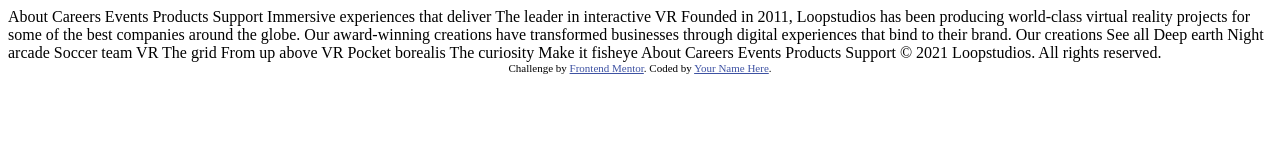
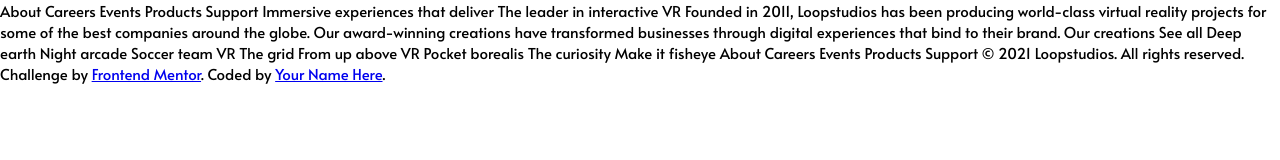
Before and after one commit to eduardo-takeo/loopstudios, a website: page index.html in a window 1280 px wide. Drawn offline with Linux system fonts and the light colour scheme.

Commit message:
Add fonts and global style

```diff
--- a/index.html
+++ b/index.html
@@ -1,59 +1,38 @@
 <!DOCTYPE html>
 <html lang="en">
   <head>
-  <meta charset="UTF-8">
-  <meta name="viewport" content="width=device-width, initial-scale=1.0"> <!-- displays site properly based on user's device -->
-
-  <link rel="icon" type="image/png" sizes="32x32" href="./images/favicon-32x32.png">
+    <meta charset="UTF-8" />
+    <meta name="viewport" content="width=device-width, initial-scale=1.0" />
+    <link
+      rel="icon"
+      type="image/png"
+      sizes="32x32"
+      href="./images/favicon-32x32.png"
+    />
+    <link rel="stylesheet" href="./style/style.css" />
+    <link rel="preconnect" href="https://fonts.gstatic.com" />
+    <link
+      href="https://fonts.googleapis.com/css2?family=Alata&family=Josefin+Sans:wght@300&display=swap"
+      rel="stylesheet"
+    />
 
     <title>Frontend Mentor | Loopstudios landing page</title>
-
-  <!-- Feel free to remove these styles or customise in your own stylesheet 👍 -->
-  <style>
-    .attribution { font-size: 11px; text-align: center; }
-    .attribution a { color: hsl(228, 45%, 44%); }
-  </style>
   </head>
   <body>
-  About
-  Careers
-  Events
-  Products
-  Support
-
-  Immersive experiences that deliver
-
-  The leader in interactive VR
-
-  Founded in 2011, Loopstudios has been producing world-class virtual reality
-  projects for some of the best companies around the globe. Our award-winning
-  creations have transformed businesses through digital experiences that bind
-  to their brand.
-
-  Our creations
-
-  See all
-
-  Deep earth
-  Night arcade
-  Soccer team VR
-  The grid
-  From up above VR
-  Pocket borealis
-  The curiosity
-  Make it fisheye
-
-  About
-  Careers
-  Events
-  Products
-  Support
-
-  © 2021 Loopstudios. All rights reserved.
+    About Careers Events Products Support Immersive experiences that deliver The
+    leader in interactive VR Founded in 2011, Loopstudios has been producing
+    world-class virtual reality projects for some of the best companies around
+    the globe. Our award-winning creations have transformed businesses through
+    digital experiences that bind to their brand. Our creations See all Deep
+    earth Night arcade Soccer team VR The grid From up above VR Pocket borealis
+    The curiosity Make it fisheye About Careers Events Products Support © 2021
+    Loopstudios. All rights reserved.
 
     <div class="attribution">
-    Challenge by <a href="https://www.frontendmentor.io?ref=challenge" target="_blank">Frontend Mentor</a>.
-    Coded by <a href="#">Your Name Here</a>.
+      Challenge by
+      <a href="https://www.frontendmentor.io?ref=challenge" target="_blank"
+        >Frontend Mentor</a
+      >. Coded by <a href="#">Your Name Here</a>.
     </div>
   </body>
 </html>
--- /dev/null
+++ b/style/style.scss
@@ -0,0 +1,20 @@
+*,
+*::after,
+*::before {
+  padding: 0;
+  margin: 0;
+  box-sizing: border-box;
+}
+
+html {
+  font-size: 93.75%;
+  font-weight: 400;
+  font-family: 'Alata', sans-serif;
+}
+
+:root {
+  --white: hsl(0, 0%, 100%);
+  --black: hsl(0, 0%, 0%);
+  --dark: hsl(0, 0%, 55%)
+  --darker: hsl(0, 0%, 41%)
+}
```
Also changed, not shown: package.json (added, +13 -0 lines), style/style.css (added), 4 other files. Lines whose indentation alone changed are shown as unchanged.
